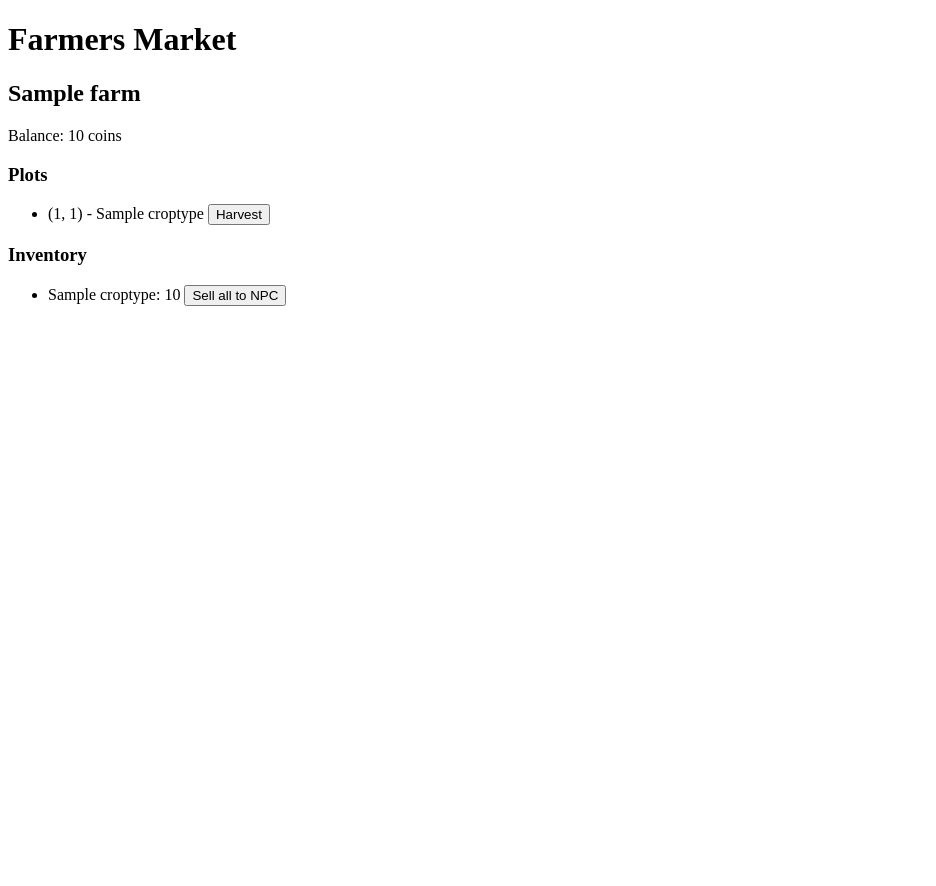
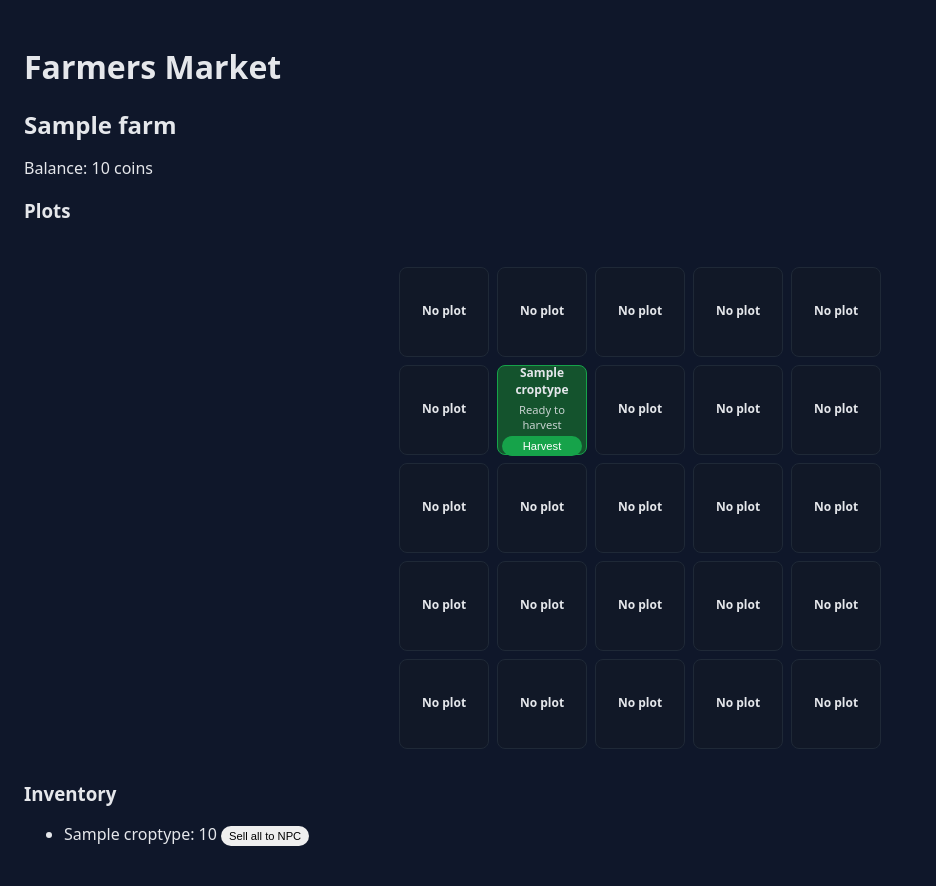
Before and after one commit to 8tsmith11/farmers-market, a Django app: page / in a window 1280 px wide. Shown: the whole page, without its empty margins (0-936 px from the left). Before the commit the page ends 306 px from the top, so only its background shows below. Run offline with Django 5.2, Linux system fonts and the light colour scheme; a user stored in the database is signed in; tables that the repository leaves empty hold one stand-in row (values such as "Sample post").

Commit message:
Created live growth timer, plots are now arranged in a grid.

```diff
--- a/game/models.py
+++ b/game/models.py
@@ -41,6 +41,22 @@ class Plot(models.Model):
             timezone.now() >= self.harvest_ready_at
         )
 
+    @property
+    def remaining_time_display(self):
+        if self.harvest_ready_at is None:
+            return ''
+        delta = self.harvest_ready_at - timezone.now()
+        total = int(delta.total_seconds())
+        if total <= 0:
+            return 'Ready now'
+        if total < 60:
+            return f'{total}s'
+        minutes = total // 60
+        if total < 3600:
+            return f'{minutes}m'
+        hours = total // 3600
+        return f'{hours}h'
+
 class InventoryItem(models.Model):
     farm = models.ForeignKey(Farm, on_delete=models.CASCADE, related_name='inventory')
     crop_type = models.ForeignKey(CropType, on_delete=models.CASCADE)
--- /dev/null
+++ b/game/static/game/css/main.css
@@ -0,0 +1,118 @@
+body {
+    font-family: system-ui, -apple-system, BlinkMacSystemFont, "Segoe UI", sans-serif;
+    margin: 0;
+    padding: 1.5rem;
+    background: #0f172a;
+    color: #e5e7eb;
+}
+
+h1, h2, h3 {
+    margin-bottom: 0.5rem;
+}
+
+.layout {
+    display: grid;
+    grid-template-columns: 2fr 1fr;
+    gap: 1.5rem;
+    margin-top: 1rem;
+}
+
+.farm-card, .inventory-card {
+    background: #020617;
+    border-radius: 0.75rem;
+    padding: 1rem;
+    border: 1px solid #1f2937;
+}
+
+.grid {
+    display: grid;
+    grid-template-columns: repeat(auto-fit, minmax(70px, 1fr));
+    gap: 0.5rem;
+    margin-top: 0.75rem;
+}
+
+.plot-cell {
+    position: relative;
+    min-height: 60px;
+    border-radius: 0.5rem;
+    padding: 0.25rem;
+    font-size: 0.75rem;
+    text-align: center;
+    border: 1px solid #1f2937;
+    display: flex;
+    flex-direction: column;
+    justify-content: center;
+    cursor: default;
+}
+
+.plot-empty {
+    background: #111827;
+}
+
+.plot-growing {
+    background: #1e293b;
+}
+
+.plot-ready {
+    background: #14532d;
+    border-color: #16a34a;
+}
+
+.plot-title {
+    font-weight: 600;
+    margin-bottom: 0.25rem;
+}
+
+.plot-meta {
+    font-size: 0.7rem;
+    opacity: 0.85;
+}
+
+button {
+    margin-top: 0.25rem;
+    padding: 0.25rem 0.5rem;
+    font-size: 0.7rem;
+    border-radius: 999px;
+    border: none;
+    cursor: pointer;
+}
+
+button:hover {
+    filter: brightness(1.1);
+}
+
+button.harvest-btn {
+    background: #16a34a;
+    color: white;
+}
+
+button.plant-btn {
+    background: #2563eb;
+    color: white;
+}
+
+button.sell-btn {
+    background: #f97316;
+    color: white;
+}
+
+select {
+    width: 100%;
+    font-size: 0.7rem;
+    margin-top: 0.25rem;
+}
+
+.grid-wrapper {
+    display: flex;
+    justify-content: center;
+    align-items: center;
+    margin: 2rem 0;
+}
+
+.grid {
+    display: grid;
+    grid-template-columns: repeat(var(--grid-size, 1), 90px);
+    grid-auto-rows: 90px;
+    gap: 0.5rem;
+    width: max-content;
+}
--- a/game/static/game/js/main.js
+++ b/game/static/game/js/main.js
@@ -80,3 +80,49 @@ function sellNpc(cropTypeId, quantity) {
         }
     });
 }
+
+function formatRemaining(seconds) {
+    if (seconds <= 0) return 'Ready now';
+    if (seconds < 60) return `${seconds}s`;
+    const minutes = Math.floor(seconds / 60);
+    if (seconds < 3600) return `${minutes}m`;
+    const hours = Math.floor(seconds / 3600);
+    return `${hours}h`;
+}
+
+function initTimers() {
+    function tick() {
+        const now = Date.now();
+        const elements = document.querySelectorAll('.plot-timer');
+
+        elements.forEach(el => {
+            const readyAtStr = el.getAttribute('data-ready-at');
+            if (!readyAtStr) return;
+
+            const readyAt = new Date(readyAtStr).getTime();
+            const diffSeconds = Math.floor((readyAt - now) / 1000);
+            const cell = el.closest('.plot-cell');
+
+            if (diffSeconds <= 0) {
+                el.textContent = 'Ready to harvest';
+
+                if (cell) {
+                    cell.classList.remove('plot-growing');
+                    cell.classList.add('plot-ready');
+
+                    const btn = cell.querySelector('.harvest-btn');
+                    if (btn) {
+                        btn.style.display = 'inline-block';
+                    }
+                }
+            } else {
+                el.textContent = 'Ready in ' + formatRemaining(diffSeconds);
+            }
+        });
+    }
+
+    tick();
+    setInterval(tick, 1000);
+}
+
+document.addEventListener('DOMContentLoaded', initTimers);
--- a/game/templates/game/home.html
+++ b/game/templates/game/home.html
@@ -6,6 +6,7 @@
     <meta charset="UTF-8">
     <meta name="viewport" content="width=device-width, initial-scale=1.0">
     <title>Farmers Market</title>
+    <link rel="stylesheet" href="{% static 'game/css/main.css' %}">
 </head>
 <body>
     <h1>Farmers Market</h1>
@@ -14,32 +15,62 @@
     <p>Balance: {{ farm.balance }} coins</p>
 
     <h3>Plots</h3>
-    <ul>
-        {% for plot in plots %}
-            <li>
-                ({{ plot.x }}, {{ plot.y }}) -
+    <div class="grid-wrapper">
+        <div class="grid" style="--grid-size: {{ grid_size }}">
+            {% for row in grid %}
+                {% for plot in row %}
+                    {% if plot %}
                         {% if plot.crop_type %}
-                    {{ plot.crop_type.name }}
-                    <button type="button" onclick="harvestPlot({{ plot.id }})">
+                            {% if plot.is_ready %}
+                                <div class="plot-cell plot-ready">
+                                    <div class="plot-title">{{ plot.crop_type.name }}</div>
+                                    <div class="plot-meta">Ready to harvest</div>
+                                    <button type="button"
+                                            class="harvest-btn"
+                                            onclick="harvestPlot({{ plot.id }})">
                                         Harvest
                                     </button>
+                                </div>
                             {% else %}
+                                <div class="plot-cell plot-growing">
+                                    <div class="plot-title">{{ plot.crop_type.name }}</div>
+                                    <div class="plot-meta plot-timer"
+                                        data-ready-at="{{ plot.harvest_ready_at|date:'c' }}">
+                                        Ready in {{ plot.remaining_time_display }}
+                                    </div>
+                                    <button type="button"
+                                            class="harvest-btn"
+                                            style="display: none;"
+                                            onclick="harvestPlot({{ plot.id }})">
+                                        Harvest
+                                    </button>
+                                </div>
+                            {% endif %}
+                        {% else %}
+                            <div class="plot-cell plot-empty">
+                                <div class="plot-title">Empty</div>
                                 <select id="crop-select-{{ plot.id }}">
                                     <option value="">-- choose crop --</option>
                                     {% for crop in crop_types %}
                                         <option value="{{ crop.id }}">{{ crop.name }}</option>
                                     {% endfor %}
                                 </select>
-                    <button type="button" onclick="plantPlot({{ plot.id }})">
+                                <button type="button"
+                                        class="plant-btn"
+                                        onclick="plantPlot({{ plot.id }})">
                                     Plant
                                 </button>
+                            </div>
                         {% endif %}
-            </li>
-        {% empty %}
-            <li>No plots yet.</li>
+                    {% else %}
+                        <div class="plot-cell plot-empty">
+                            <div class="plot-title">No plot</div>
+                        </div>
+                    {% endif %}
                 {% endfor %}
-    </ul>
-
+            {% endfor %}
+        </div>
+    </div>
     <h3>Inventory</h3>
     <ul>
         {% for item in inventory %}
--- a/game/views.py
+++ b/game/views.py
@@ -142,6 +142,8 @@ def sell_npc(request):
         'inventory_item': InventoryItemSerializer(item).data,
     })
 
+GRID_SIZE = 5
+
 @login_required
 def home(request):
     farm = Farm.objects.get(user=request.user)
@@ -149,9 +151,18 @@ def home(request):
     inventory = farm.inventory.select_related('crop_type')
     crop_types = CropType.objects.all()
 
+    plot_map = {(plot.x, plot.y): plot for plot in plots}
+    grid = []
+    for y in range(GRID_SIZE):
+        row = []
+        for x in range(GRID_SIZE):
+            row.append(plot_map.get((x, y)))
+        grid.append(row)
+
     context = {
         'farm': farm,
-        'plots': plots,
+        'grid': grid,
+        'grid_size': GRID_SIZE,
         'inventory': inventory,
         'crop_types': crop_types,
     }
```
Lines whose indentation alone changed are shown as unchanged.
